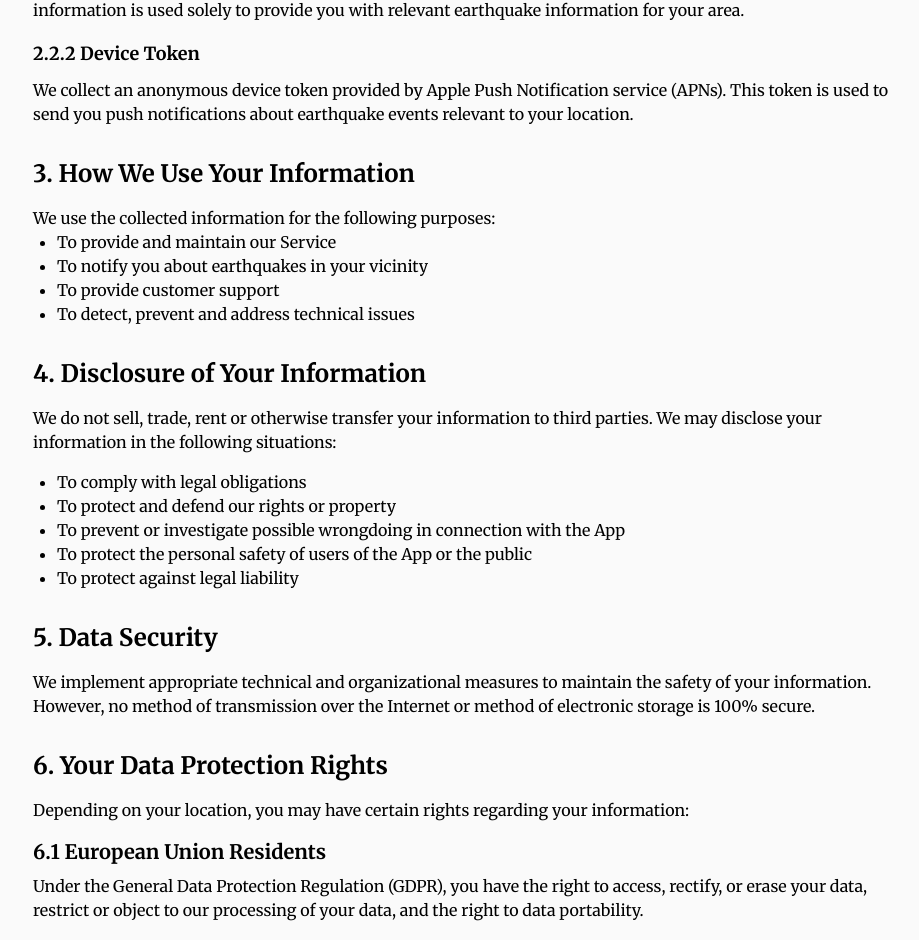
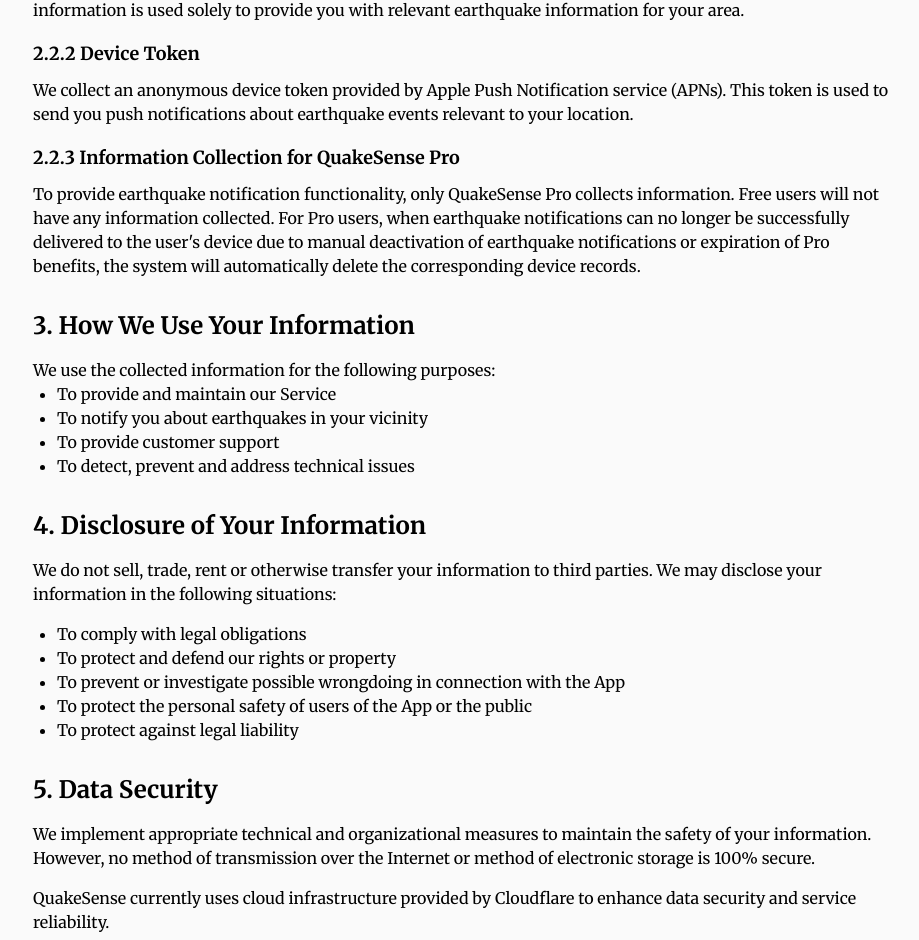
Before and after one commit to QuakeSense/QuakeSenseSite, a Next.js app: page /privacy-policy in a window 1280 px wide. Shown: the part 934-1874 px from the top of the page, without its empty margins (175-1094 px from the left). Built offline with nearby package versions, Linux system fonts and the light colour scheme.

Commit message:
更新隐私政策

```diff
--- a/src/app/privacy-policy/page.jsx
+++ b/src/app/privacy-policy/page.jsx
@@ -7,7 +7,7 @@
       <Container>
         <div className="mx-auto max-w-4xl px-4 py-8">
           <h1 className="mb-6 text-3xl font-bold">QuakeSense Privacy Policy</h1>
-          <p className="mb-4">Last Updated: 2024/8/18</p>
+          <p className="mb-4">Last Updated: 2024/9/8</p>
 
           <section className="mb-8">
             <h2 className="mb-4 text-2xl font-semibold">1. Introduction</h2>
@@ -52,6 +52,18 @@
               Notification service (APNs). This token is used to send you push
               notifications about earthquake events relevant to your location.
             </p>
+            <h4 className="mb-2 text-lg font-semibold">
+              2.2.3 Information Collection for QuakeSense Pro
+            </h4>
+            <p className="mb-4">
+              To provide earthquake notification functionality, only QuakeSense
+              Pro collects information. Free users will not have any information
+              collected. For Pro users, when earthquake notifications can no
+              longer be successfully delivered to the user's device due to
+              manual deactivation of earthquake notifications or expiration of
+              Pro benefits, the system will automatically delete the
+              corresponding device records.
+            </p>
           </section>
 
           <section className="mb-8">
@@ -92,11 +104,15 @@
 
           <section className="mb-8">
             <h2 className="mb-4 text-2xl font-semibold">5. Data Security</h2>
-            <p>
+            <p className="mb-4">
               We implement appropriate technical and organizational measures to
               maintain the safety of your information. However, no method of
               transmission over the Internet or method of electronic storage is
               100% secure.
+            </p>
+            <p>
+              QuakeSense currently uses cloud infrastructure provided by
+              Cloudflare to enhance data security and service reliability.
             </p>
           </section>
 
@@ -166,8 +182,8 @@
             <p>
               We may update our Privacy Policy from time to time. We will notify
               you of any changes by posting the new Privacy Policy on this page
-              and updating the &quot;Last Updated&quot; date at the top of this Privacy
-              Policy.
+              and updating the &quot;Last Updated&quot; date at the top of this
+              Privacy Policy.
             </p>
           </section>
 
```
